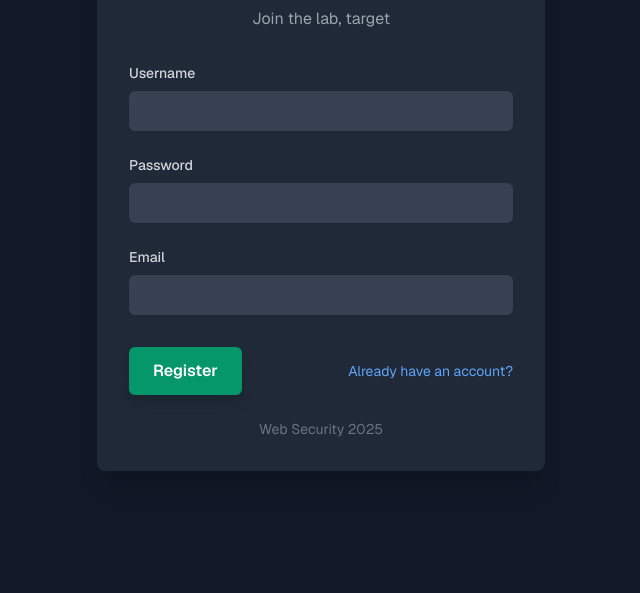
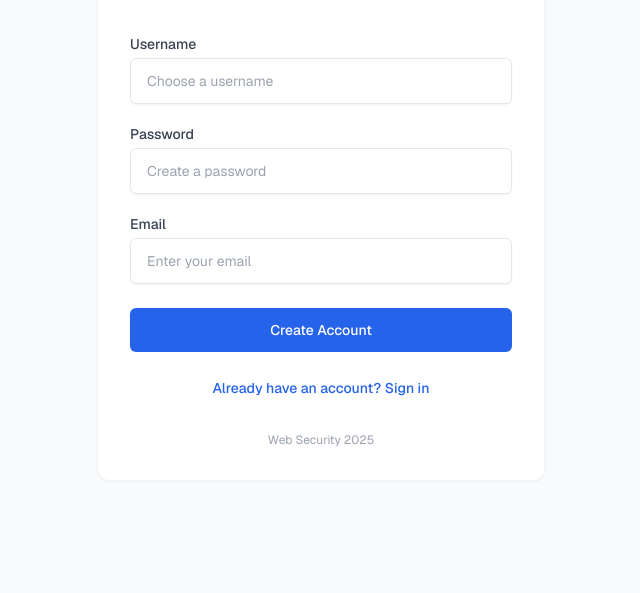
Before and after one commit to KarimBenn22/2fa, a website: page public/views/register.html in a window 1280 px wide. Shown: the part 207-800 px from the top of the page, without its empty margins (319-959 px from the left). Drawn offline with nearby package versions, Linux system fonts and the light colour scheme.

Commit message:
register initial page styling

```diff
--- a/public/views/register.html
+++ b/public/views/register.html
@@ -4,62 +4,71 @@
     <meta charset="UTF-8" />
     <meta name="viewport" content="width=device-width, initial-scale=1.0" />
     <title>Register - Vulnerable 2FA Lab</title>
-    <link rel="stylesheet" href="/css/tailwind.css" />
+    <link href="/css/tailwind.css" rel="stylesheet">
   </head>
-  <body class="bg-gray-900 text-gray-100 min-h-screen flex items-center justify-center">
+  <body class="bg-gray-50 text-gray-900 min-h-screen flex items-center justify-center">
     <div class="container mx-auto px-4 py-12">
-      <div class="bg-gray-800 shadow-xl rounded-lg p-8 max-w-md mx-auto">
-        <h1 class="text-3xl font-bold mb-6 text-center text-blue-400">Register</h1>
-        <p class="text-center text-gray-400 mb-8">Join the lab, target</p>
+      <div class="bg-white shadow-sm border border-gray-100 rounded-xl p-8 max-w-md mx-auto">
+        <h1 class="text-2xl font-bold mb-2 text-center text-gray-900">Register</h1>
+        <p class="text-center text-gray-500 mb-8">Create your account</p>
 
         <form action="/register" method="post">
-          <div class="mb-6">
-            <label for="username" class="block text-sm font-medium text-gray-300">Username</label>
+          <div class="mb-5">
+            <label for="username" class="block text-sm font-medium text-gray-700 mb-1">Username</label>
             <input
               type="text"
               id="username"
               name="username"
               required
-              class="mt-2 block w-full rounded-md bg-gray-700 border-gray-600 text-gray-100 shadow-sm focus:border-blue-500 focus:ring focus:ring-blue-500 focus:ring-opacity-50 p-2"
+              class="block w-full rounded-md border border-gray-200 px-4 py-3 text-gray-900 shadow-sm focus:border-blue-500 focus:ring-1 focus:ring-blue-500 focus:outline-none text-sm"
+              placeholder="Choose a username"
             />
           </div>
-          <div class="mb-6">
-            <label for="password" class="block text-sm font-medium text-gray-300">Password</label>
+
+          <div class="mb-5">
+            <label for="password" class="block text-sm font-medium text-gray-700 mb-1">Password</label>
             <input
               type="password"
               id="password"
               name="password"
               required
-              class="mt-2 block w-full rounded-md bg-gray-700 border-gray-600 text-gray-100 shadow-sm focus:border-blue-500 focus:ring focus:ring-blue-500 focus:ring-opacity-50 p-2"
+              class="block w-full rounded-md border border-gray-200 px-4 py-3 text-gray-900 shadow-sm focus:border-blue-500 focus:ring-1 focus:ring-blue-500 focus:outline-none text-sm"
+              placeholder="Create a password"
             />
           </div>
-          <div class="mb-8">
-            <label for="email" class="block text-sm font-medium text-gray-300">Email</label>
+
+          <div class="mb-6">
+            <label for="email" class="block text-sm font-medium text-gray-700 mb-1">Email</label>
             <input
               type="email"
               id="email"
               name="email"
               required
-              class="mt-2 block w-full rounded-md bg-gray-700 border-gray-600 text-gray-100 shadow-sm focus:border-blue-500 focus:ring focus:ring-blue-500 focus:ring-opacity-50 p-2"
+              class="block w-full rounded-md border border-gray-200 px-4 py-3 text-gray-900 shadow-sm focus:border-blue-500 focus:ring-1 focus:ring-blue-500 focus:outline-none text-sm"
+              placeholder="Enter your email"
             />
           </div>
-          <div class="flex items-center justify-between">
+
+          <div class="mb-6">
             <button
               type="submit"
-              class="py-3 px-6 bg-green-600 text-white font-semibold rounded-md shadow-lg hover:bg-green-700 transition duration-300 ease-in-out focus:outline-none focus:ring-2 focus:ring-green-500 focus:ring-opacity-75"
+              class="w-full py-3 px-4 bg-blue-600 text-white font-medium rounded-md hover:bg-blue-700 transition duration-200 ease-in-out focus:outline-none focus:ring-2 focus:ring-blue-500 focus:ring-offset-2 text-sm"
             >
-              Register
+              Create Account
             </button>
+          </div>
+
+          <div class="text-center">
             <a
               href="/login"
-              class="text-sm text-blue-400 hover:text-blue-300 transition duration-200"
+              class="text-sm text-blue-600 hover:text-blue-800 font-medium"
             >
-              Already have an account?
+              Already have an account? Sign in
             </a>
           </div>
         </form>
 
-        <p class="text-center text-gray-500 text-sm mt-6">Web Security 2025</p>
+        <p class="text-center text-gray-400 text-xs mt-8">Web Security 2025</p>
       </div>
     </div>
   </body>
```
